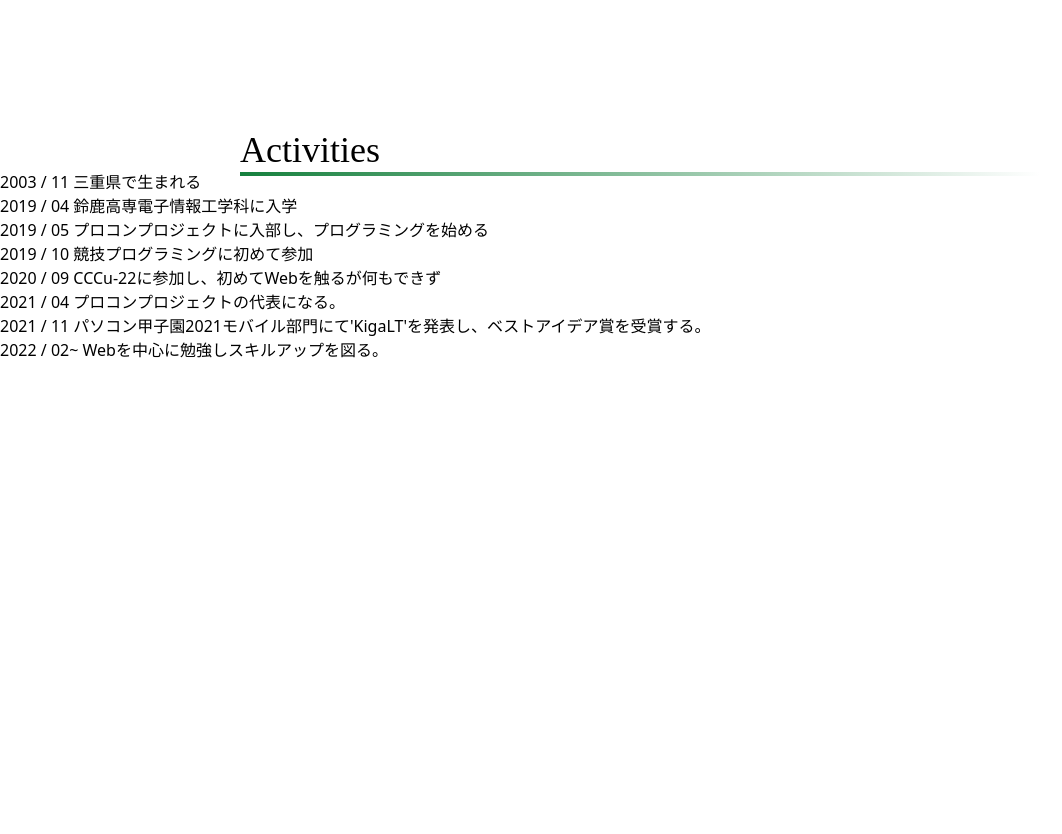
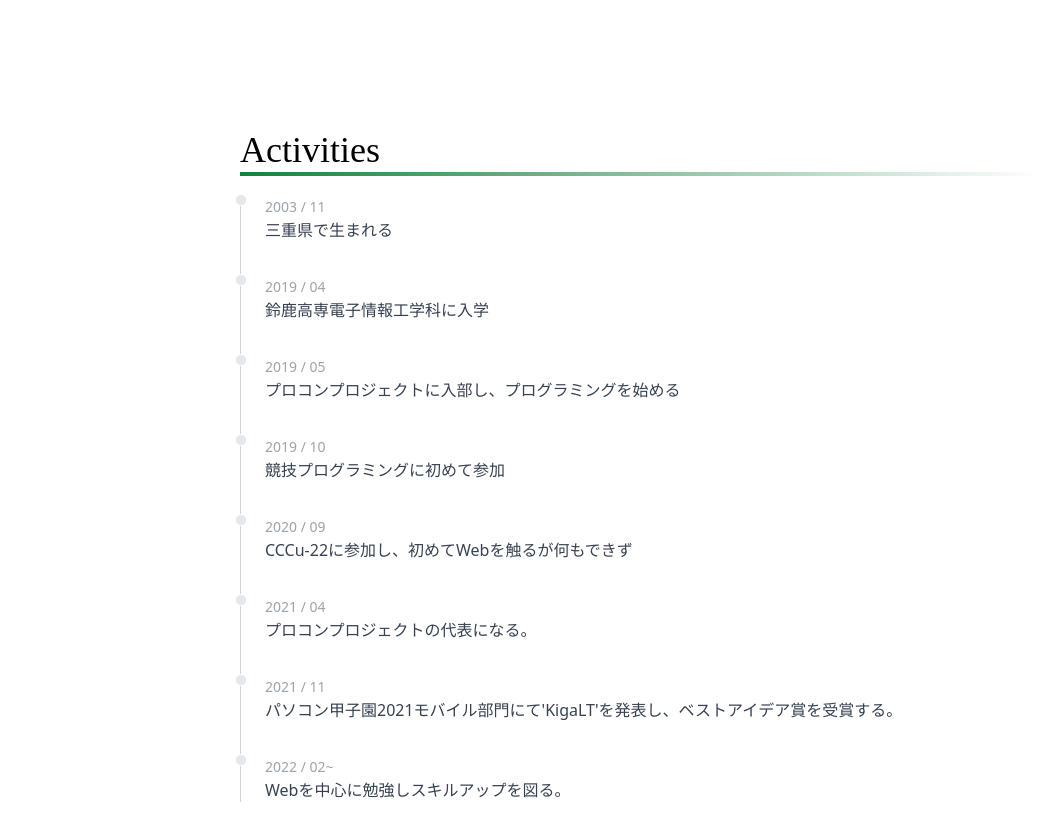
Before and after one commit to Sansai-snct/hp, a React (Create React App) app: page / in a window 1280 px wide. Shown: the part 1062-1896 px from the top of the page, without its empty margins (0-1062 px from the left). Before the commit the page ends 1424 px from the top, so only its background shows below. Built offline with nearby package versions, Linux system fonts and the light colour scheme; a web font is replaced by a local one.

Commit message:
[update] スタイル調整

```diff
--- a/src/pages/Activities.tsx
+++ b/src/pages/Activities.tsx
@@ -11,20 +11,29 @@ interface AcitivityInterface {
 
 const Activity: FC<AcitivityInterface> = ({ date, content }) => {
   return (
-    <li>
-      {date} {content}
-    </li>
+    <div className="mb-8 ml-6">
+      <div className="absolute w-3 h-3 bg-gray-200 rounded-full -left-1.5 border border-white dark:border-gray-900 dark:bg-gray-700"></div>
+      <li>
+        <span className="mb-1 text-sm font-normal leading-none text-gray-400 dark:text-gray-500">
+          {date}
+        </span>
+        <br />
+
+        <span className="mb-4 text-base font-normal text-gray-700 dark:text-gray-400">
+          {content}
+        </span>
+      </li>
+    </div>
   );
 };
 const Activities: FC = () => {
   const obj: { [key: string]: string[] } = activities;
-
   let key = 0;
   return (
     <section className="lg:mt-32 mt-16">
-      <div className="">
-        <Title>Activities</Title>
-        <ul className="">
+      <Title>Activities</Title>
+      <div className="mt-6 lg:px-60  px-8">
+        <ul className="relative border-l border-gray-300 dark:border-gray-700">
           {Object.keys(obj).map((date) => {
             return obj[date].map((value) => {
               key++;
```
